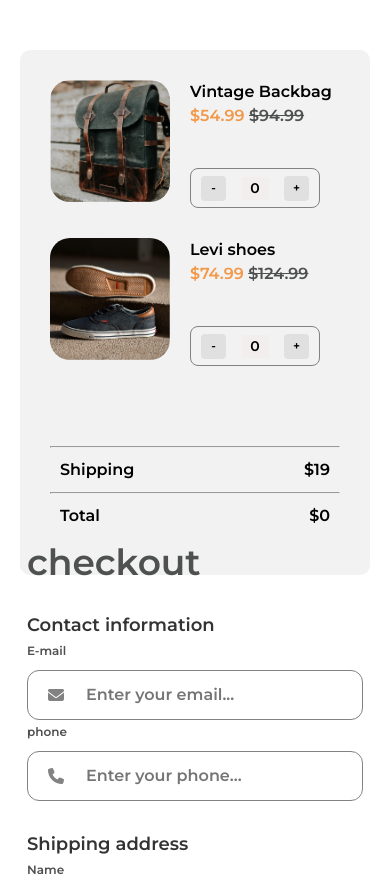
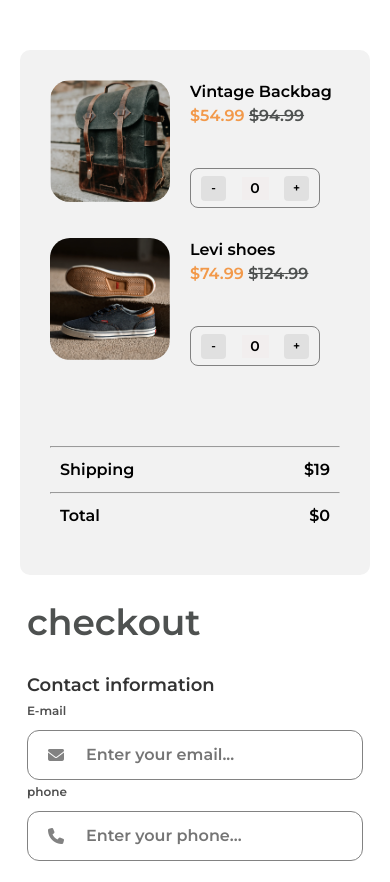
Before and after one commit to ninjabro/checkoutpageDevchallenge, a plain HTML site: page index.html in a window 390 px wide. Shown: the top 882 px of the page. Drawn offline with Linux system fonts and the light colour scheme.

Commit message:
first commit34

```diff
--- a/style.css
+++ b/style.css
@@ -302,4 +302,7 @@ select {
     font-size: 10px;
     margin-left: -15px;
   }
+  .checkout {
+    margin-top: 20px;
+  }
 }
```
